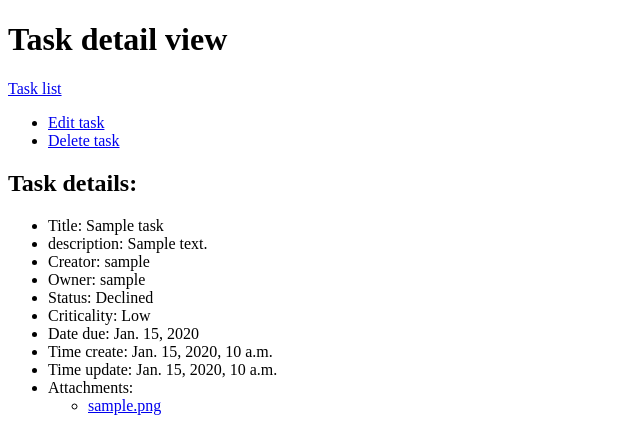
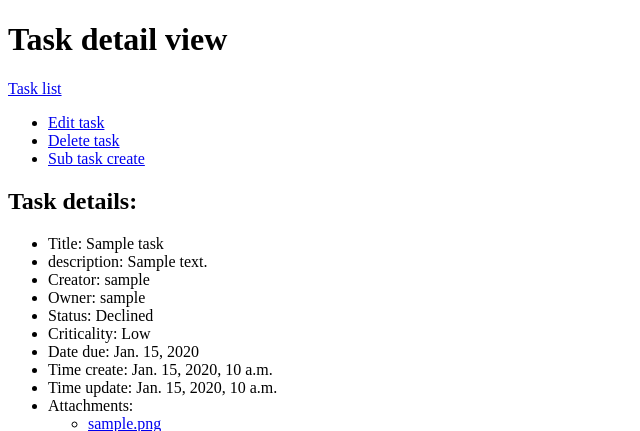
Before and after one commit to uralov/task-manager, a Django app: page /task_management/detail/1/ in a window 1280 px wide. Shown: the top 431 px of the page, without its empty margins (0-640 px from the left). Run offline with Django 3.2, Linux system fonts and the light colour scheme; a user stored in the database is signed in; tables that the repository leaves empty hold one stand-in row (values such as "Sample post").

Commit message:
Task hierarchy is implemented

```diff
--- a/src/task_management/forms.py
+++ b/src/task_management/forms.py
@@ -28,10 +28,11 @@ class TaskFrom(forms.ModelForm):
             TaskAttachment.objects.create(attachment=each, task=task)
 
     def save(self, commit=True):
-        assigned_to = list(self.cleaned_data['assigned_to'])
+        assigned_to = list(self.cleaned_data.get('assigned_to', []))
         if assigned_to:
             self.instance.status = Task.STATUS_PENDING
             self.instance.owner = assigned_to.pop(0)
+
         task = super().save()
         self._save_attachment(task)
 
--- a/src/task_management/templates/task_management/task_detail.html
+++ b/src/task_management/templates/task_management/task_detail.html
@@ -1,4 +1,5 @@
 {% extends 'task_management/base.html' %}
+
 
 {% block content %}
     <h1>Task detail view</h1>
@@ -6,9 +7,17 @@
     <ul>
         <li><a href="{% url 'task_management:update' pk=object.pk %}">Edit task</a></li>
         <li><a href="{% url 'task_management:delete' pk=object.pk %}">Delete task</a></li>
+        <li><a href="{% url 'task_management:sub_task_create' parent_pk=object.pk %}">
+            Sub task create
+        </a></li>
     </ul>
 
     <h2>Task details:</h2>
+    {% if task.parent %}
+        Parent task: <a href="{{ task.parent.get_absolute_url }}">
+            {{ task.parent.title }}
+        </a>
+    {% endif %}
     <ul>
         <li>Title: {{ task.title }}</li>
         <li>description: {{ task.description }}</li>
--- a/src/task_management/urls.py
+++ b/src/task_management/urls.py
@@ -2,8 +2,8 @@ from django.conf.urls import url
 
 from task_management.views import (
     TaskListView, TaskCreateView, TaskUpdateView, TaskDetailView,
-    TaskDeleteView
-)
+    TaskDeleteView,
+    SubTaskCreateView)
 
 
 urlpatterns = [
@@ -12,4 +12,7 @@ urlpatterns = [
     url(r'^detail/(?P<pk>[0-9]+)/', TaskDetailView.as_view(), name='detail'),
     url(r'^update/(?P<pk>[0-9]+)/', TaskUpdateView.as_view(), name='update'),
     url(r'^delete/(?P<pk>[0-9]+)/', TaskDeleteView.as_view(), name='delete'),
+
+    url(r'^sub_task_create/(?P<parent_pk>[0-9]+)/',
+        SubTaskCreateView.as_view(), name='sub_task_create'),
 ]
--- a/src/task_management/views.py
+++ b/src/task_management/views.py
@@ -34,6 +34,16 @@ class TaskCreateView(LoginRequiredMixin, CreateView):
         return super().form_valid(form)
 
 
+class SubTaskCreateView(TaskCreateView):
+    model = Task
+
+    def form_valid(self, form):
+        parent_task = Task.objects.get(pk=self.kwargs['parent_pk'])
+        form.instance.parent = parent_task
+
+        return super().form_valid(form)
+
+
 class TaskUpdateView(LoginRequiredMixin, UpdateView):
     model = Task
     form_class = TaskFrom
```
Also changed, not shown: src/task_management/templates/task_management/task_list.html (+24 -10 lines).
